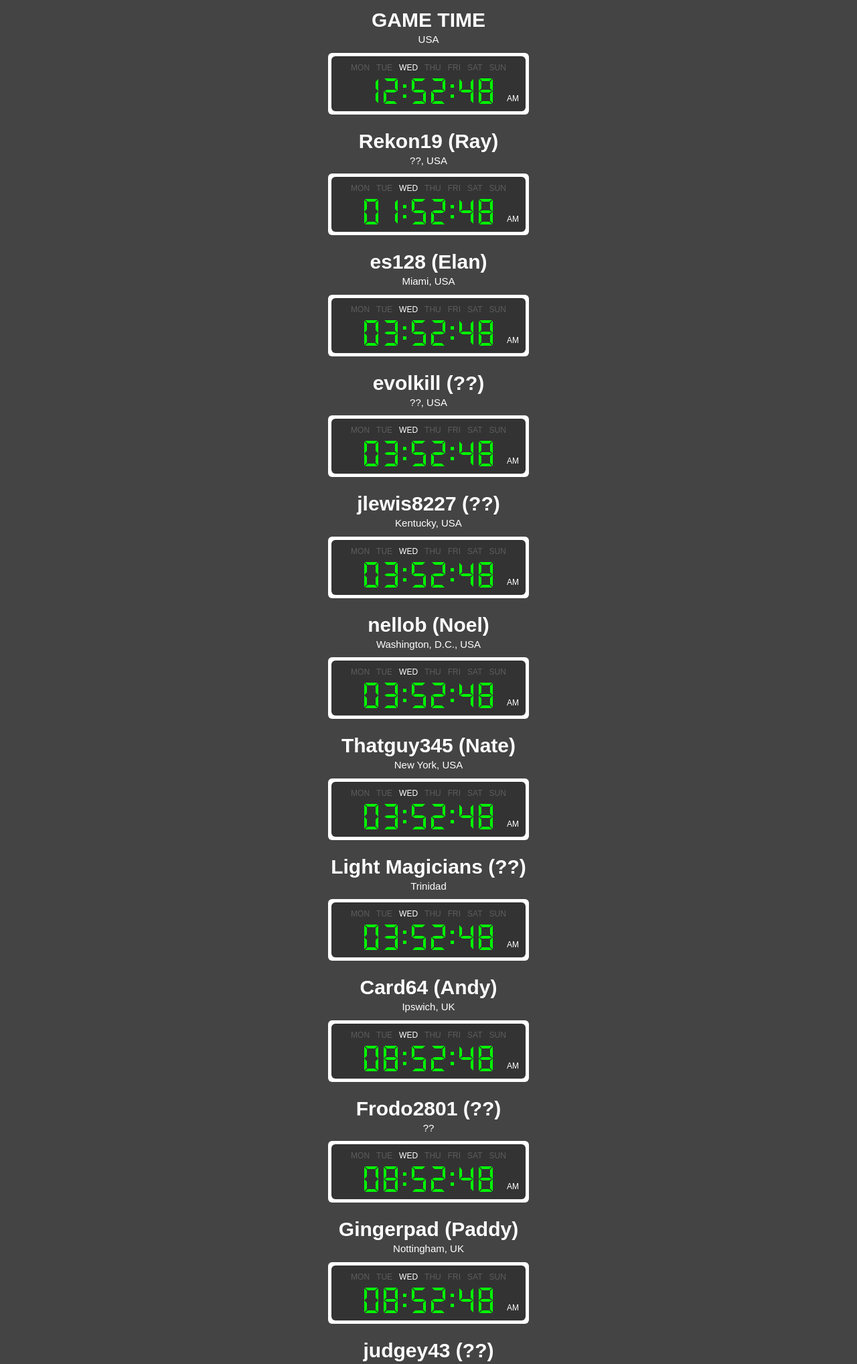
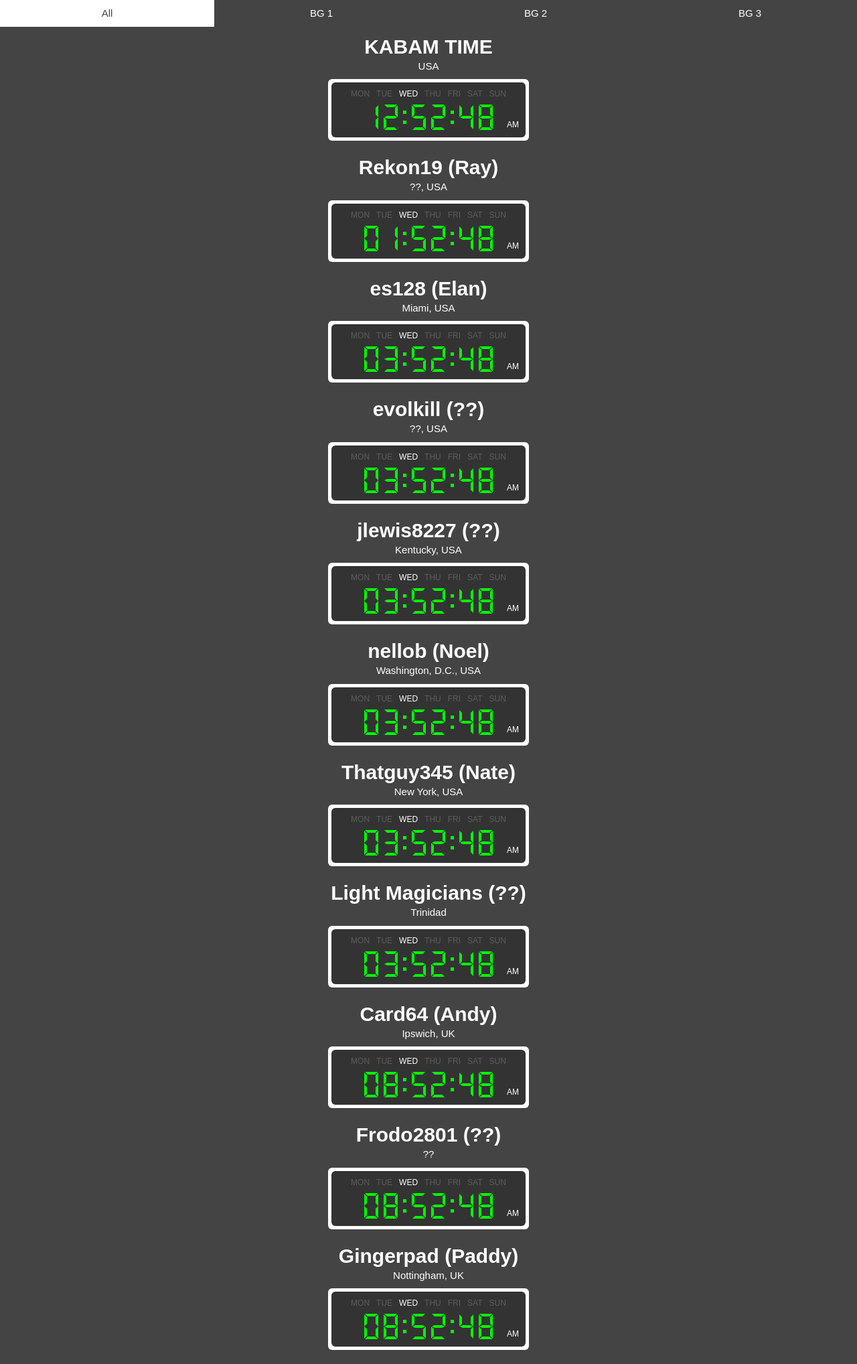
Before and after one commit to gingerpad/pyrot-times, a PHP site: page /index.html in a window 1280 px wide. Shown: the top 2036 px of the page at 67% size. Run offline with PHP 8.4, Linux system fonts and the light colour scheme; some libraries are stand-ins or nearby versions.

Commit message:
added BG filters to list

```diff
--- a/assets/css/style.css
+++ b/assets/css/style.css
@@ -26,6 +26,32 @@ body{
 
 section, footer, header, aside{
 	display: block;
+}
+
+.filters {
+	width:100%;
+	float:left;
+	padding-bottom:10px;
+}
+
+.filters .option {
+	width:25%;
+	float:left;
+	text-align:center;
+}
+
+.filters .option a {
+	display:block;
+	width:100%;
+	padding:10px 0;
+	color:#fff;
+	text-decoration:none;
+	box-sizing:border-box;
+}
+
+.filters .option a.selected {
+	background-color:#fff;
+	color:#444;
 }
 
 .people {
--- a/assets/js/script.js
+++ b/assets/js/script.js
@@ -8,43 +8,60 @@ $(function(){
 			me.PopulatePeople();
 
 			me.DisplayPeople();
+
+			$('.filter').on('click', function(e) {
+				e.preventDefault();
+
+				$('.filter').removeClass('selected');
+				$(this).addClass('selected');
+
+				var filterOption = $(this).attr('data-filter');
+
+				if(filterOption != '') {
+					$('.person').hide();
+
+					$('.person[data-group="' + filterOption + '"]').show()
+				} else {
+					$('.person').show();
+				}
+			});
 		}
 
 		, PopulatePeople: function() {
 			var me = this;
 
 			me.people = [
-				{ name: '',	IGN: 'GAME TIME', location: 'USA', timezone: 'US/Pacific' },
-				{ name: 'Ray',	IGN: 'Rekon19', location: '??, USA', timezone: 'US/Mountain' },
-				{ name: 'Elan',	IGN: 'es128', location: 'Miami, USA', timezone: 'US/Eastern' },
-				{ name: '??', 	IGN: 'evolkill', location: '??, USA', timezone: 'US/Eastern' },
-				{ name: '??',	IGN: 'jlewis8227', location: 'Kentucky, USA', timezone: 'US/Eastern' },
-				{ name: 'Noel',	IGN: 'nellob', location: 'Washington, D.C., USA', timezone: 'US/Eastern' },
-				{ name: 'Nate',	IGN: 'Thatguy345', location: 'New York, USA', timezone: 'US/Eastern' },
-				{ name: '??',	IGN: 'Light Magicians', location: 'Trinidad', timezone: 'America/Port_of_Spain' },
-				{ name: 'Andy', 	IGN: 'Card64', location: 'Ipswich, UK', timezone: 'Europe/London' },
-				{ name: '??', 	IGN: 'Frodo2801', location: '??', timezone: 'Europe/London' },
-				{ name: 'Paddy', 	IGN: 'Gingerpad', location: 'Nottingham, UK', timezone: 'Europe/London' },
-				{ name: '??', 	IGN: 'judgey43', location: 'Essex, UK', timezone: 'Europe/London' },
-				{ name: '??', 	IGN: 'Karolis91', location: 'London, UK', timezone: 'Europe/London' },
-				{ name: 'Kaylee', 	IGN: 'kaylee88', location: 'Nottingham, UK', timezone: 'Europe/London' },
-				{ name: 'Matt', 	IGN: 'Morton666', location: 'Nottingham, UK', timezone: 'Europe/London' },
-				{ name: 'Simon', 	IGN: 'SimonTheGoat', location: 'Derby, UK', timezone: 'Europe/London' },
-				{ name: 'Gary', 	IGN: 'Smivverz', location: 'Ipswich, UK', timezone: 'Europe/London' },
-				{ name: '??', 	IGN: 'Spartan-AROO', location: 'UK', timezone: 'Europe/London' },
-				{ name: '??', 	IGN: 'Stuart36', location: 'UK', timezone: 'Europe/London' },
-				{ name: '??', 	IGN: 'The Slimline', location: 'UK', timezone: 'Europe/London' },
-				{ name: '??', 	IGN: 'Toc.', location: 'Scotland, UK', timezone: 'Europe/London' },
-				{ name: 'Stephen', 	IGN: 'Stephen Brady', location: 'Dublin, Ireland', timezone: 'Europe/Dublin' },
-				{ name: '??', 	IGN: 'E.S.3', location: 'Albania', timezone: 'Europe/Tirane' },
-				{ name: '??', 	IGN: 'Mister_K', location: 'Belgium', timezone: 'Europe/Brussels' },
-				{ name: '??', 	IGN: 'Holm_1924', location: 'Denmark', timezone: 'Europe/Copenhagen' },
-				{ name: '??', 	IGN: 'SamiTheGreat81', location: 'Finland', timezone: 'Europe/Helsinki' },
-				{ name: '??', 	IGN: 'Dearh Avenger', location: 'Norway', timezone: 'Europe/Oslo' },
-				{ name: 'Casper', 	IGN: 'Sathanas', location: 'Sweden', timezone: 'Europe/Stockholm' },
-				{ name: 'Maheshin', 	IGN: 'KILLER_PLAYER', location: 'South Africa', timezone: 'Africa/Johannesburg' },
-				{ name: 'Hiep', 	IGN: 'Rocky Cop', location: 'Singapore', timezone: 'Singapore' },
-				{ name: '??', 	IGN: 'Virgin69', location: 'Philippines', timezone: 'Asia/Manila' }
+				{ name: '',	IGN: 'KABAM TIME', location: 'USA', timezone: 'US/Pacific', group: 0 },
+				{ name: 'Ray',	IGN: 'Rekon19', location: '??, USA', timezone: 'US/Mountain', group: 2 },
+				{ name: 'Elan',	IGN: 'es128', location: 'Miami, USA', timezone: 'US/Eastern', group: 2 },
+				{ name: '??', 	IGN: 'evolkill', location: '??, USA', timezone: 'US/Eastern', group: 1 },
+				{ name: '??',	IGN: 'jlewis8227', location: 'Kentucky, USA', timezone: 'US/Eastern', group: 2 },
+				{ name: 'Noel',	IGN: 'nellob', location: 'Washington, D.C., USA', timezone: 'US/Eastern', group: 2 },
+				{ name: 'Nate',	IGN: 'Thatguy345', location: 'New York, USA', timezone: 'US/Eastern', group: 3 },
+				{ name: '??',	IGN: 'Light Magicians', location: 'Trinidad', timezone: 'America/Port_of_Spain', group: 3 },
+				{ name: 'Andy', 	IGN: 'Card64', location: 'Ipswich, UK', timezone: 'Europe/London', group: 1 },
+				{ name: '??', 	IGN: 'Frodo2801', location: '??', timezone: 'Europe/London', group: 3 },
+				{ name: 'Paddy', 	IGN: 'Gingerpad', location: 'Nottingham, UK', timezone: 'Europe/London', group: 2 },
+				{ name: '??', 	IGN: 'judgey43', location: 'Essex, UK', timezone: 'Europe/London', group: 3 },
+				{ name: '??', 	IGN: 'Karolis91', location: 'London, UK', timezone: 'Europe/London', group: 1 },
+				{ name: 'Kaylee', 	IGN: 'kaylee88', location: 'Nottingham, UK', timezone: 'Europe/London', group: 1 },
+				{ name: 'Matt', 	IGN: 'Morton666', location: 'Nottingham, UK', timezone: 'Europe/London', group: 3 },
+				{ name: 'Simon', 	IGN: 'SimonTheGoat', location: 'Derby, UK', timezone: 'Europe/London', group: 3 },
+				{ name: 'Gary', 	IGN: 'Smivverz', location: 'Ipswich, UK', timezone: 'Europe/London', group: 1 },
+				{ name: '??', 	IGN: 'Spartan-AROO', location: 'UK', timezone: 'Europe/London', group: 1 },
+				{ name: '??', 	IGN: 'Stuart36', location: 'UK', timezone: 'Europe/London', group: 1 },
+				{ name: '??', 	IGN: 'The Slimline', location: 'UK', timezone: 'Europe/London', group: 3 },
+				{ name: '??', 	IGN: 'Toc.', location: 'Scotland, UK', timezone: 'Europe/London', group: 1 },
+				{ name: 'Stephen', 	IGN: 'Stephen Brady', location: 'Dublin, Ireland', timezone: 'Europe/Dublin', group: 3 },
+				{ name: '??', 	IGN: 'E.S.3', location: 'Albania', timezone: 'Europe/Tirane', group: 1 },
+				{ name: '??', 	IGN: 'Mister_K', location: 'Belgium', timezone: 'Europe/Brussels', group: 3 },
+				{ name: '??', 	IGN: 'Holm_1924', location: 'Denmark', timezone: 'Europe/Copenhagen', group: 2 },
+				{ name: '??', 	IGN: 'SamiTheGreat81', location: 'Finland', timezone: 'Europe/Helsinki', group: 2 },
+				{ name: '??', 	IGN: 'Dearh Avenger', location: 'Norway', timezone: 'Europe/Oslo', group: 2 },
+				{ name: 'Casper', 	IGN: 'Sathanas', location: 'Sweden', timezone: 'Europe/Stockholm', group:2 },
+				{ name: 'Maheshin', 	IGN: 'KILLER_PLAYER', location: 'South Africa', timezone: 'Africa/Johannesburg', group: 2 },
+				{ name: 'Hiep', 	IGN: 'Rocky Cop', location: 'Singapore', timezone: 'Singapore', group: 1 },
+				{ name: '??', 	IGN: 'Virgin69', location: 'Philippines', timezone: 'Asia/Manila', group: 3 }
 
 			]
 		}
@@ -55,7 +72,7 @@ $(function(){
 			for (var i = 0; i < me.people.length; i++) {
 				var person = me.people[i];
 
-				var container = $('<div class="person" data-timezone="' + person.timezone + '"></div>');
+				var container = $('<div class="person" data-timezone="' + person.timezone + '" data-group="' + person.group + '"></div>');
 
 				var detailsContainer = $('<div class="details"></div>');
 
--- a/index.html
+++ b/index.html
@@ -15,6 +15,21 @@
 
 	<body>
 
+		<div class="filters">
+			<div class="option">
+				<a href="" class="filter selected" data-filter="">All</a>
+			</div>
+			<div class="option">
+				<a href="" class="filter" data-filter="1">BG 1</a>
+			</div>
+			<div class="option">
+				<a href="" class="filter" data-filter="2">BG 2</a>
+			</div>
+			<div class="option">
+				<a href="" class="filter" data-filter="3">BG 3</a>
+			</div>
+		</div>
+
 		<div class="people"></div>
 
 		<!-- JavaScript Includes -->
```
